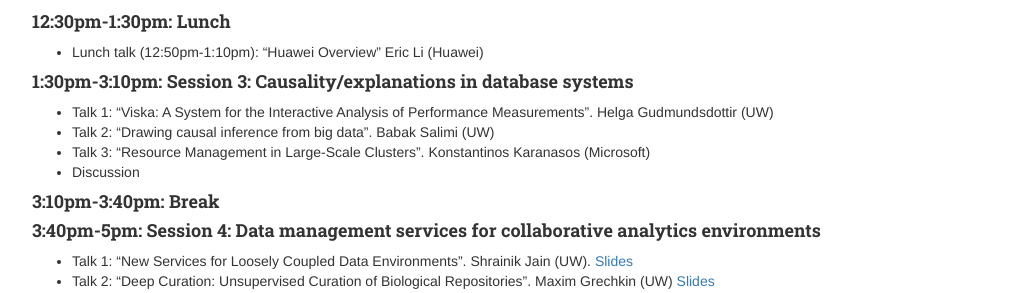
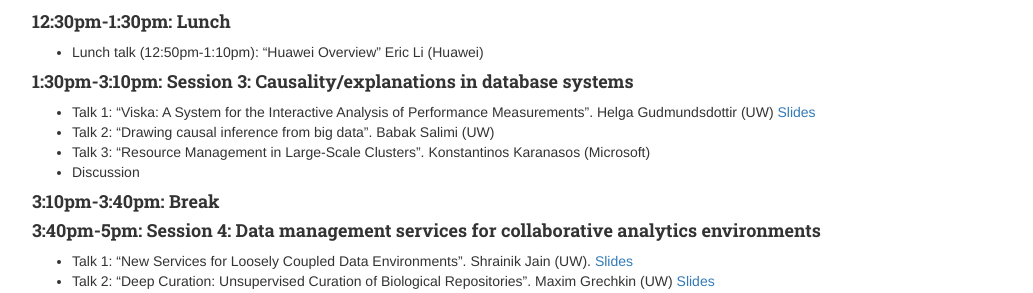
Before and after one commit to uwdb/website, a Jekyll site: the page built from events/database_day/2016/database_day_2016.markdown, in a window 1280 px wide. Shown: the part 681-974 px from the top of the page, without its empty margins (123-1156 px from the left). Built offline with Jekyll 4.4.1, drawn with Linux system fonts in a browser that asks for light colours; nearby versions of some CDN libraries.

Commit message:
Adding slides

```diff
--- a/events/database_day/2016/database_day_2016.markdown
+++ b/events/database_day/2016/database_day_2016.markdown
@@ -40,7 +40,7 @@
 - Lunch talk (12:50pm-1:10pm): "Huawei Overview" Eric Li (Huawei)
 
 #### 1:30pm-3:10pm: Session 3: Causality/explanations in database systems
-- Talk 1: "Viska: A System for the Interactive Analysis of Performance Measurements". Helga Gudmundsdottir (UW)
+- Talk 1: "Viska: A System for the Interactive Analysis of Performance Measurements". Helga Gudmundsdottir (UW) [Slides](http://helga.xyz/slides/viska_uwdb2016.pdf)
 - Talk 2: "Drawing causal inference from big data". Babak Salimi (UW)
 - Talk 3: "Resource Management in Large-Scale Clusters". Konstantinos Karanasos (Microsoft)
 - Discussion
```
